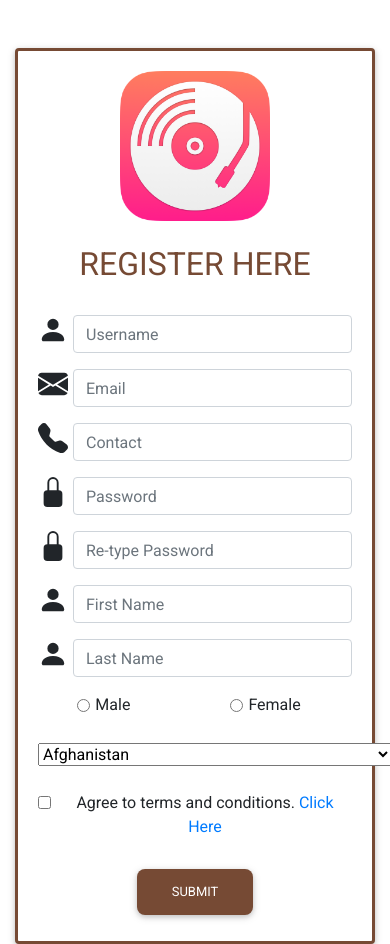
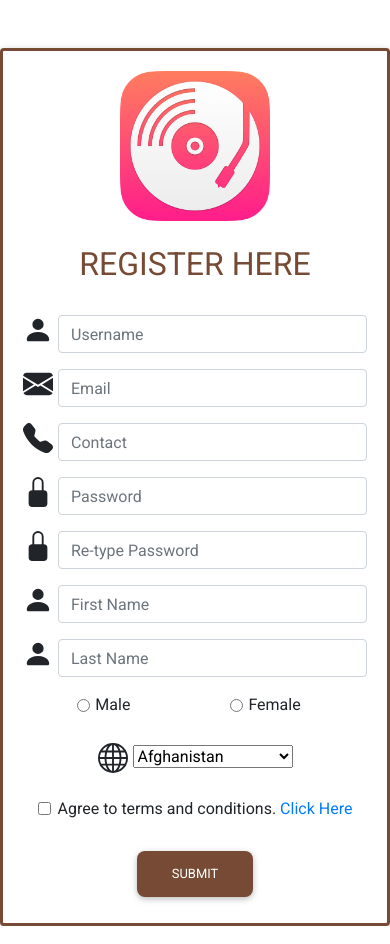
Before and after one commit to BamunugeDR99/Music_Lessons_cover_sheet_app_for_Kaushal_production, a React (Create React App) app in the folder frontend/: page / in a window 390 px wide. Built offline with nearby package versions, Linux system fonts and the light colour scheme.

Commit message:
CustomerRegistration completed with responsiveness

```diff
--- a/frontend/src/components/customerRole/CustomerRegistration.js
+++ b/frontend/src/components/customerRole/CustomerRegistration.js
@@ -3,10 +3,11 @@
 
 export default function CustomerRegistration(props) {
   return (
-    <div className="container-sm">
+    <div >
       <br />
       <br />
-      <div class="card" style={{ border: "solid #764A34" }}>
+      <div className = "d-flex justify-content-center">
+      <div class="card" style={{ border: "solid #764A34"}}>
         <div class="card-body">
           <div class="text-center">
             <img
@@ -274,8 +275,12 @@
             </div>
             <br />
             {/* country */}
-            <div class="text-center">
-              <select class="selectpicker countrypicker" id = "selectedCountry"></select>
+            <div class="text-center" >
+                <span style = {{marginRight : "5px"}}>
+            <svg xmlns="http://www.w3.org/2000/svg" width="30" height="30" fill="currentColor" class="bi bi-globe" viewBox="0 0 16 16">
+  <path d="M0 8a8 8 0 1 1 16 0A8 8 0 0 1 0 8zm7.5-6.923c-.67.204-1.335.82-1.887 1.855A7.97 7.97 0 0 0 5.145 4H7.5V1.077zM4.09 4a9.267 9.267 0 0 1 .64-1.539 6.7 6.7 0 0 1 .597-.933A7.025 7.025 0 0 0 2.255 4H4.09zm-.582 3.5c.03-.877.138-1.718.312-2.5H1.674a6.958 6.958 0 0 0-.656 2.5h2.49zM4.847 5a12.5 12.5 0 0 0-.338 2.5H7.5V5H4.847zM8.5 5v2.5h2.99a12.495 12.495 0 0 0-.337-2.5H8.5zM4.51 8.5a12.5 12.5 0 0 0 .337 2.5H7.5V8.5H4.51zm3.99 0V11h2.653c.187-.765.306-1.608.338-2.5H8.5zM5.145 12c.138.386.295.744.468 1.068.552 1.035 1.218 1.65 1.887 1.855V12H5.145zm.182 2.472a6.696 6.696 0 0 1-.597-.933A9.268 9.268 0 0 1 4.09 12H2.255a7.024 7.024 0 0 0 3.072 2.472zM3.82 11a13.652 13.652 0 0 1-.312-2.5h-2.49c.062.89.291 1.733.656 2.5H3.82zm6.853 3.472A7.024 7.024 0 0 0 13.745 12H11.91a9.27 9.27 0 0 1-.64 1.539 6.688 6.688 0 0 1-.597.933zM8.5 12v2.923c.67-.204 1.335-.82 1.887-1.855.173-.324.33-.682.468-1.068H8.5zm3.68-1h2.146c.365-.767.594-1.61.656-2.5h-2.49a13.65 13.65 0 0 1-.312 2.5zm2.802-3.5a6.959 6.959 0 0 0-.656-2.5H12.18c.174.782.282 1.623.312 2.5h2.49zM11.27 2.461c.247.464.462.98.64 1.539h1.835a7.024 7.024 0 0 0-3.072-2.472c.218.284.418.598.597.933zM10.855 4a7.966 7.966 0 0 0-.468-1.068C9.835 1.897 9.17 1.282 8.5 1.077V4h2.355z"/>
+</svg></span>
+              <select class="selectpicker countrypicker" id = "selectedCountry" style = {{width : "10rem"}}></select>
             </div>
             <br />
             {/* terms and condition */}
@@ -313,6 +318,7 @@
           </form>
         </div>
       </div>
+      </div>
     </div>
   );
 }
```
